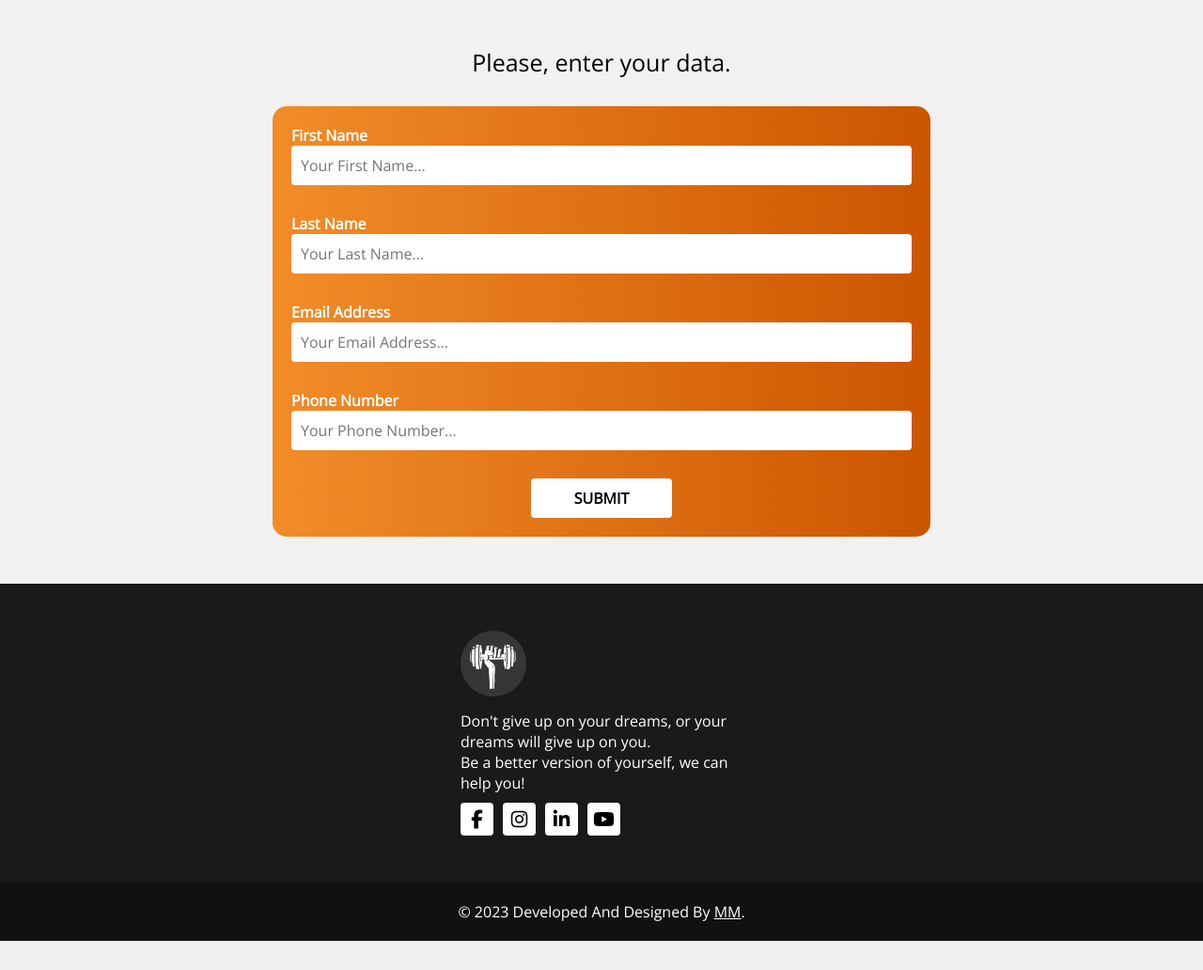
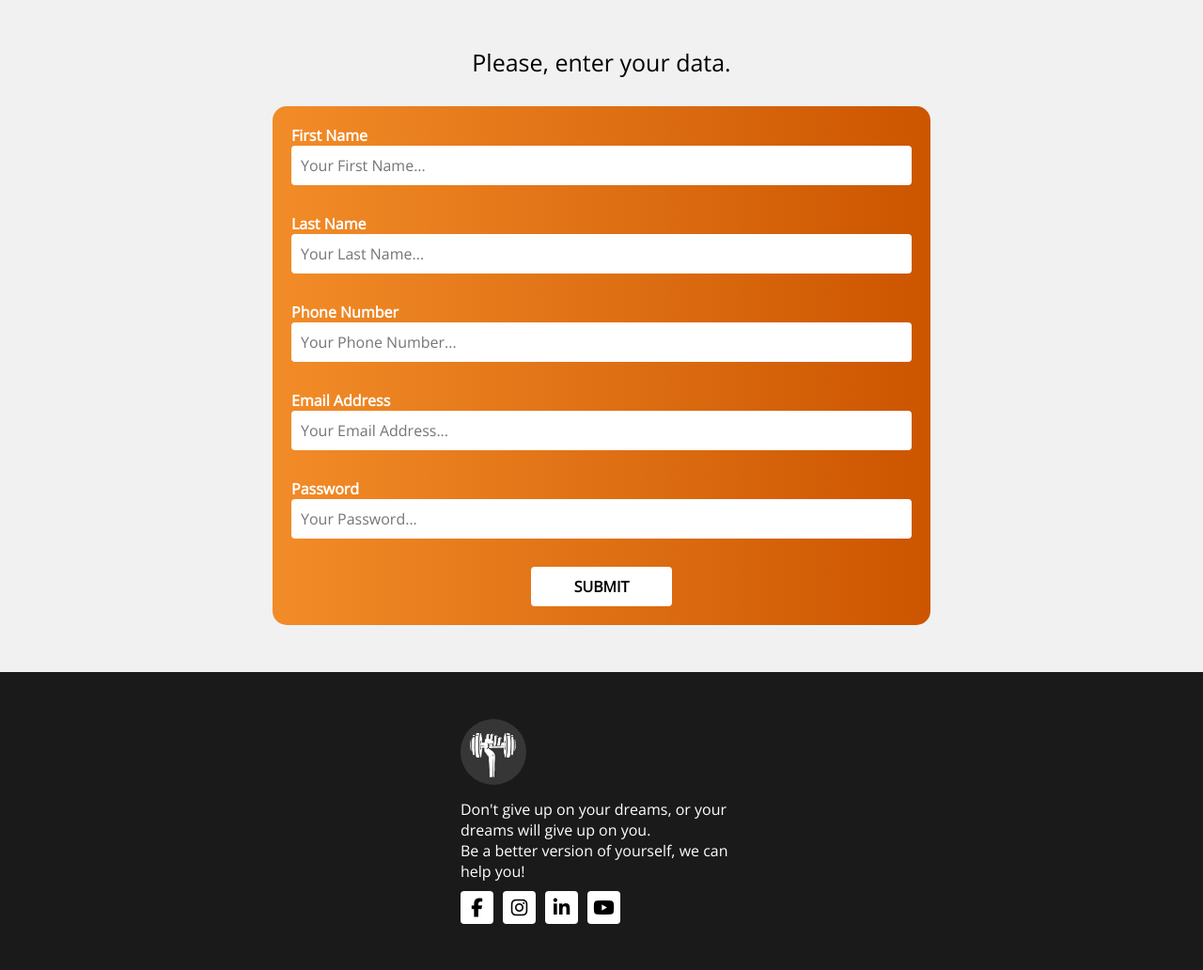
Before and after one commit to MilosM00/gym-application, a PHP site: page /register.php in a window 1280 px wide. Shown: the part 158-1190 px from the top of the page at 94% size. Before the commit the page ends 1159 px from the top, so only its background shows below. Run offline with PHP 8.4, Linux system fonts and the light colour scheme; some libraries are stand-ins or nearby versions.

Commit message:
register-php updated

```diff
--- a/register.php
+++ b/register.php
@@ -9,7 +9,7 @@
     <link href="https://fonts.googleapis.com/css2?family=Open+Sans&display=swap" rel="stylesheet">
     <script src="https://kit.fontawesome.com/2c28c53cee.js" crossorigin="anonymous" defer></script>
     <script src="js/hamburger.js" defer></script>
-    <script src="js/form.js" defer></script>
+    <script src="js/register-form.js" defer></script>
     <title>Register</title>
 </head>
 <body>
@@ -31,11 +31,14 @@
             <label class="label-last-name">Last Name</label>
             <input class="input-last-name" style="margin-bottom: 30px;" type="text" placeholder="Your Last Name..." name="lastName" />
 
+            <label class="label-phone">Phone Number</label>
+            <input class="input-phone" style="margin-bottom: 30px;" type="text" placeholder="Your Phone Number..." name="phone" />
+
             <label class="label-email">Email Address</label>
             <input class="input-email" style="margin-bottom: 30px;" type="text" placeholder="Your Email Address..." name="email" />
 
-            <label class="label-phone">Phone Number</label>
-            <input class="input-phone" style="margin-bottom: 30px;" type="text" placeholder="Your Phone Number..." name="phone" />
+            <label class="label-password">Password</label>
+            <input class="input-password" style="margin-bottom: 30px;" type="password" placeholder="Your Password..." name="password" />
 
             <input class="button-submit" type="submit" value="SUBMIT" />
 
```
